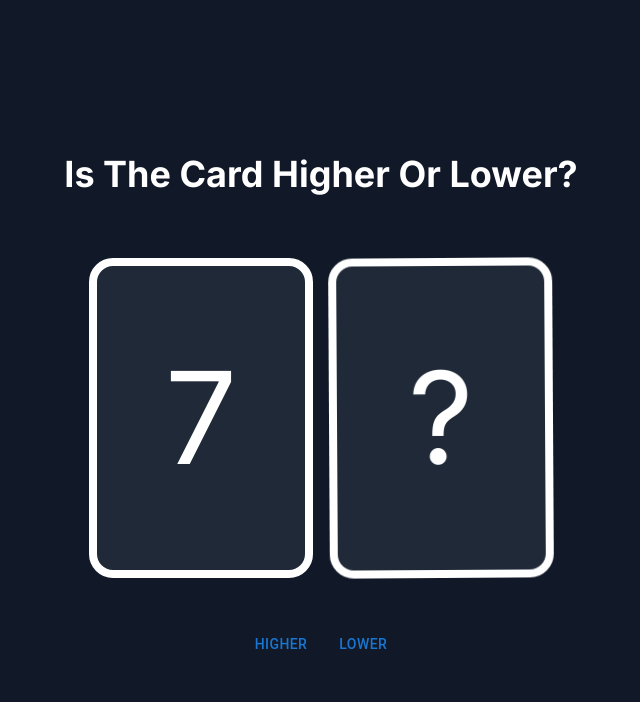
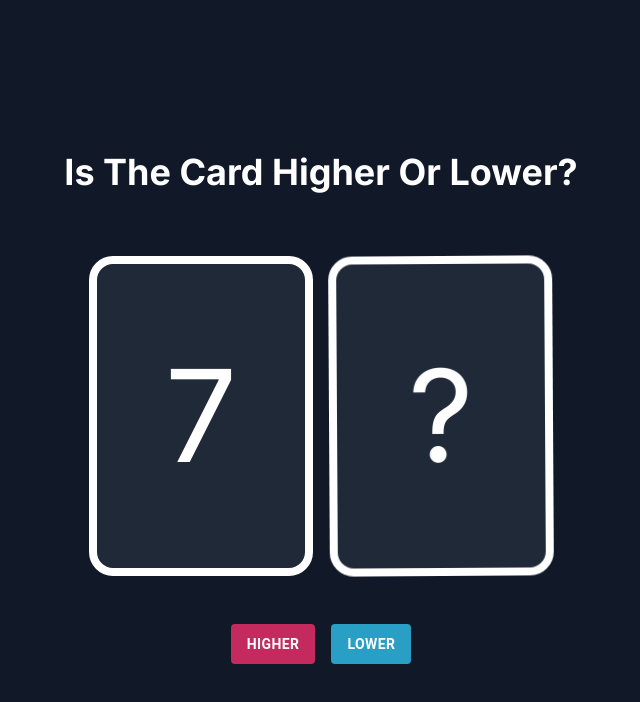
Before and after one commit to alexcruz-cs/highcardlowcard, a Next.js app: page / in a window 1280 px wide. Both pictures are taken after a click on the button "PLAY". Shown: the top 702 px of the page, without its empty margins (319-959 px from the left). Built offline with nearby package versions, Linux system fonts and the light colour scheme.

Commit message:
removed tailwind from buttons

```diff
--- a/app/highcard.tsx
+++ b/app/highcard.tsx
@@ -56,7 +56,14 @@ export default function HighCardLowCard() {
             <div className="text-center">
               <h1 className="text-9xl font-bold mb-2 text-gray-100">HIGH CARD</h1>
               <h2 className="text-6xl font-bold mb-6 text-gray-100">LOW CARD</h2>
-              <Button onClick={startGame}  className="bg-pacificblue hover:bg-darkblue text-white font-bold py-2 px-4">
+              <Button onClick={startGame} sx={{
+                backgroundColor: '#2A9FC5',
+                '&:hover': { backgroundColor: '#076B91',},
+                color: 'white',
+                fontWeight: 'bold',
+                padding: '0.5rem 1rem',
+                borderRadius: '0.25rem',
+              }}>
                 Play
               </Button>
             </div>
@@ -74,10 +81,24 @@ export default function HighCardLowCard() {
                 </div>
               </div>
               <div className="flex justify-center space-x-4">
-                <Button onClick={() => handleGuess('higher')} className="bg-pacificred hover:bg-darkred text-white font-bold py-2 px-4 rounded">
+                <Button onClick={() => handleGuess('higher')} sx={{
+                  backgroundColor: '#C52A5F',
+                  '&:hover': { backgroundColor: '#910734',},
+                  color: 'white',
+                  fontWeight: 'bold',
+                  padding: '0.5rem 1rem',
+                  borderRadius: '0.25rem',
+                }}>
                   Higher
                 </Button>
-                <Button onClick={() => handleGuess('lower')} className="bg-pacificblue hover:bg-darkblue text-white font-bold py-2 px-4 rounded">
+                <Button onClick={() => handleGuess('lower')} sx={{
+                  backgroundColor: '#2A9FC5',
+                  '&:hover': { backgroundColor: '#076B91',},
+                  color: 'white',
+                  fontWeight: 'bold',
+                  padding: '0.5rem 1rem',
+                  borderRadius: '0.25rem',
+                }}>
                   Lower
                 </Button>
               </div>
@@ -95,7 +116,14 @@ export default function HighCardLowCard() {
                   <span className="text-9xl text-white">{hiddenCard}</span>
                 </div>
               </div>
-              <Button onClick={playAgain} className="bg-pacificblue hover:bg-darkblue text-white font-bold py-2 px-4 rounded">
+              <Button onClick={playAgain} sx={{
+                backgroundColor: '#2A9FC5',
+                '&:hover': { backgroundColor: '#076B91',},
+                color: 'white',
+                fontWeight: 'bold',
+                padding: '0.5rem 1rem',
+                borderRadius: '0.25rem',
+              }}>
                 Play Again?
               </Button>
               <div>
--- a/tailwind.config.ts
+++ b/tailwind.config.ts
@@ -13,17 +13,6 @@ const config: Config = {
         "gradient-radial": "radial-gradient(var(--tw-gradient-stops))",
         "gradient-conic":
           "conic-gradient(from 180deg at 50% 50%, var(--tw-gradient-stops))",
-      },
-
-      colors: {
-
-        'pacificblue': '#2A9FC5',
-        'darkblue': '#076B91',
-        'pacificred': '#C52A5F',
-        'darkred' : '#910734',
-        'pacificgreen' : '#7BC52A',
-        'darkgreen' : '#3D9107',
-
       },
 
       keyframes: {
```
